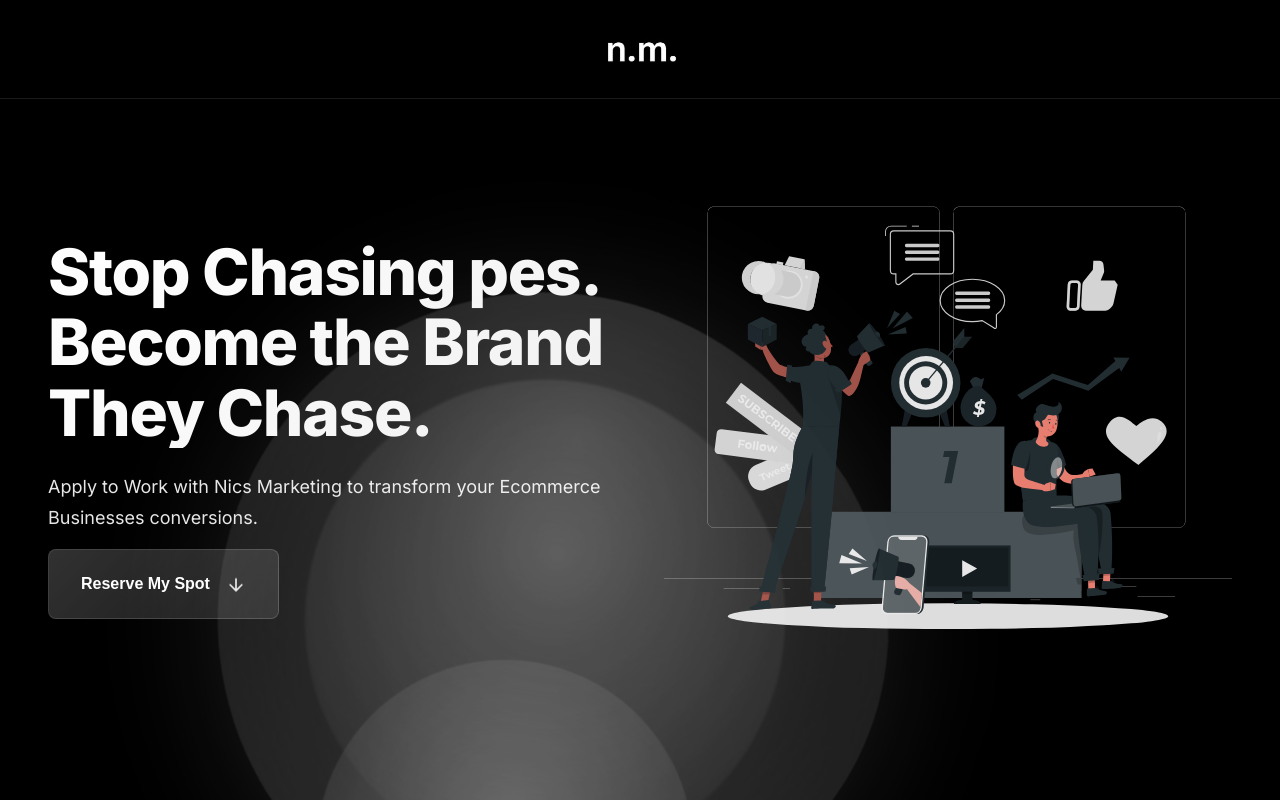
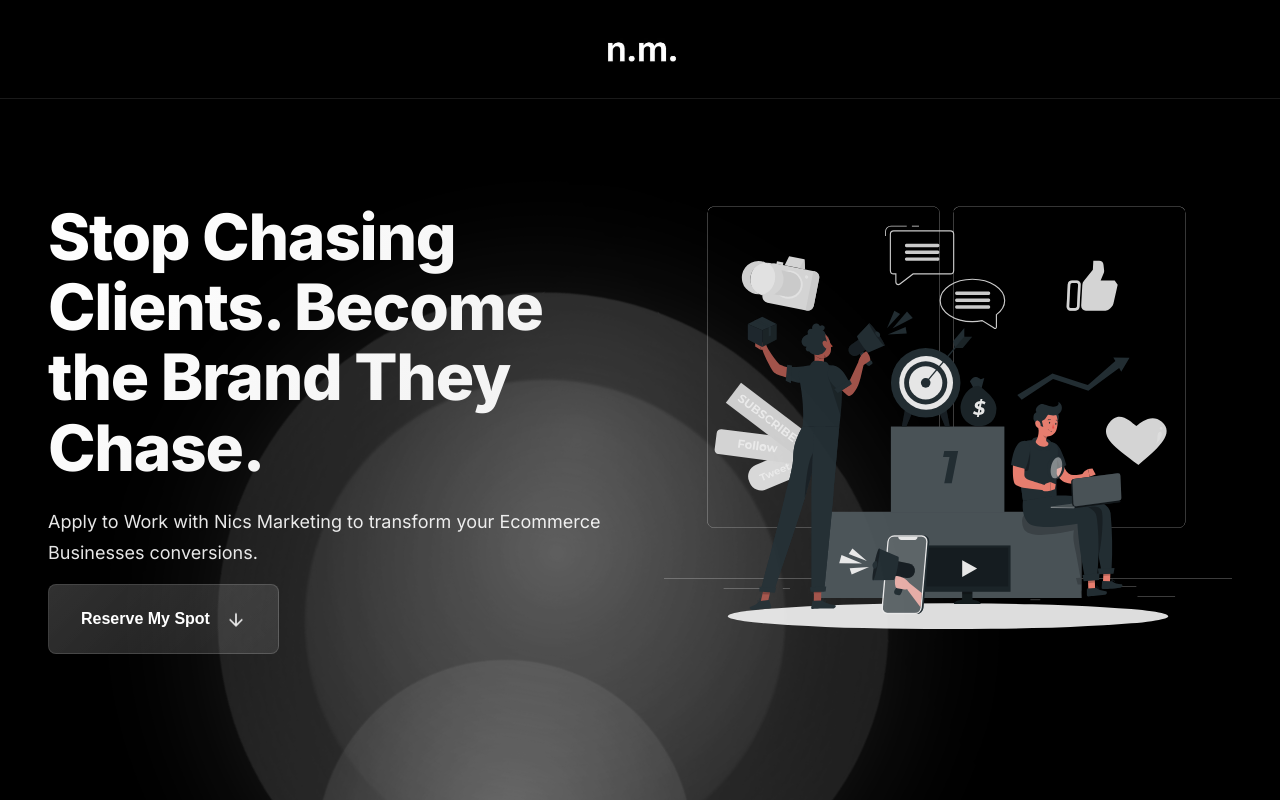
Before and after one commit to Ian-mccallum/nicsmarketing1, a Next.js app: page / in a window 1280 px wide. Shown: the top 800 px of the page. Built offline with nearby package versions, Linux system fonts and the light colour scheme.

Commit message:
Correct typo in hero heading on the homepage, changing "Chasing pes" to "Chasing Clients".

```diff
--- a/src/app/page.tsx
+++ b/src/app/page.tsx
@@ -169,7 +169,7 @@ export default function Home() {
         <div className="container">
           <div className="hero-content">
             <div className="hero-text">
-              <h1 className="text-gradient">Stop Chasing pes. Become the Brand They Chase.</h1>
+              <h1 className="text-gradient">Stop Chasing Clients. Become the Brand They Chase.</h1>
               <p>Apply to Work with Nics Marketing to transform your Ecommerce Businesses conversions.</p>
               <button className="btn btn-light-sweep" onClick={scrollToForm}>
                 <span style={{ fontWeight: '600' }}>Reserve My Spot</span>
```
